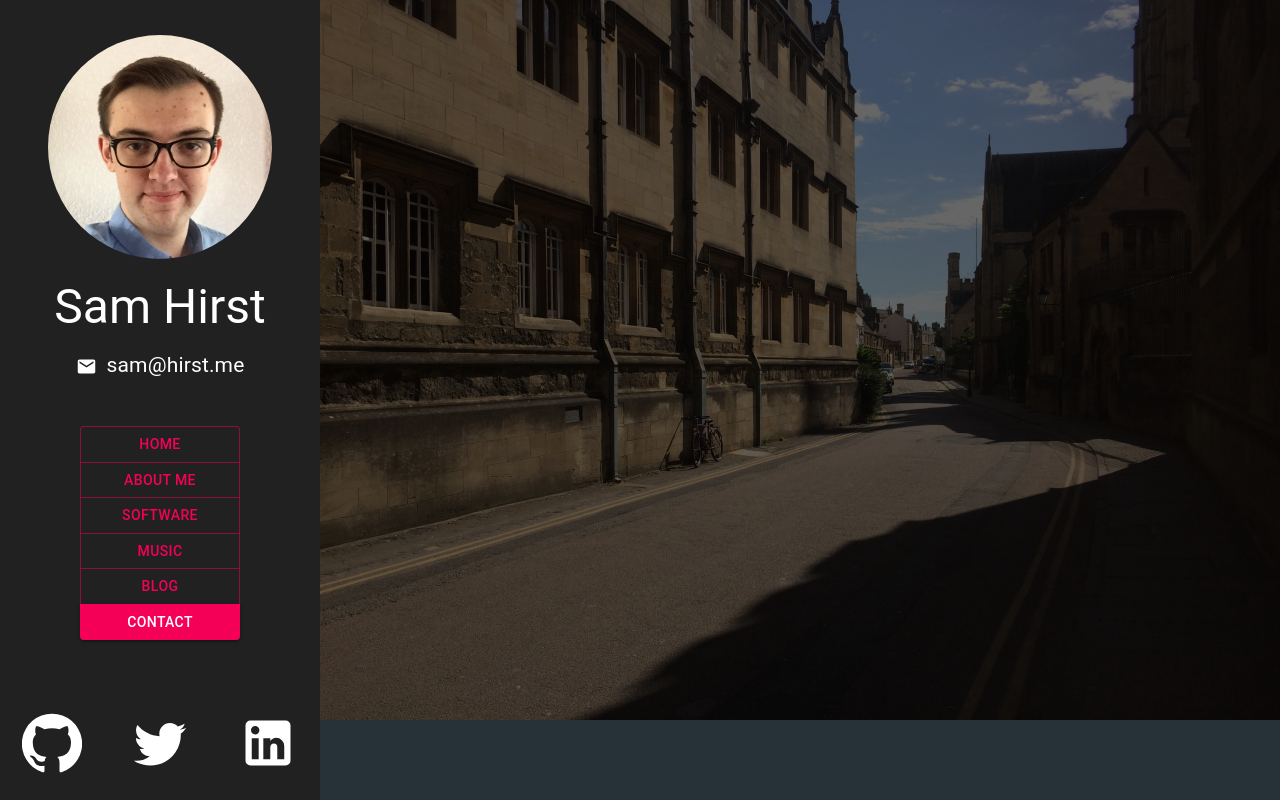
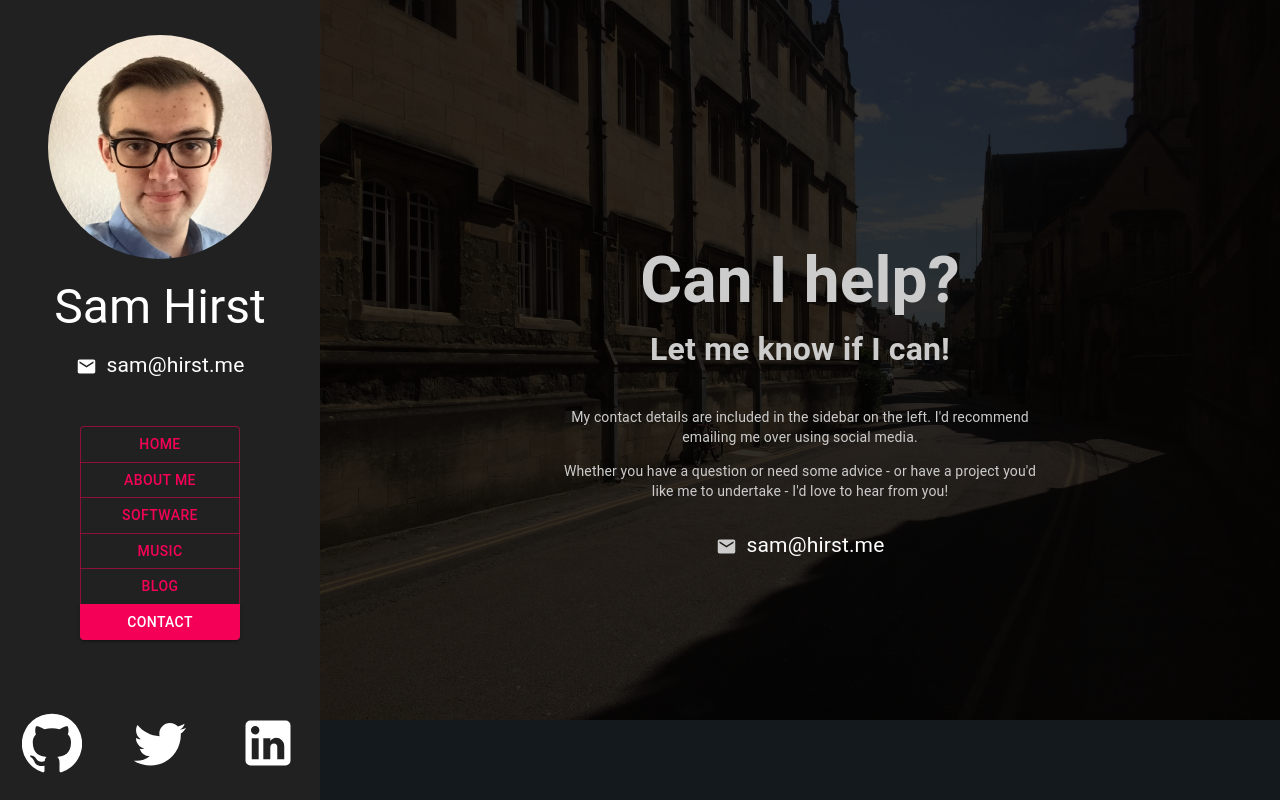
Before and after one commit to SamuelJHirst/MyWebsite, a React (Create React App) app: page / in a window 1280 px wide. Both pictures are taken after a click on the button "CONTACT". Built offline with nearby package versions, Linux system fonts and the light colour scheme.

Commit message:
added contact page content

```diff
--- a/src/components/Blog/index.tsx
+++ b/src/components/Blog/index.tsx
@@ -39,6 +39,7 @@ function Blog() {
                                 <ListItemText primary={post.title} secondary={post.date}></ListItemText>
                             </ListItem>
                         </AccordionSummary>
+                        <Box p={2} pt={0}>
                             {
                                 post.post.map((paragraph: string) => (
                                     <AccordionDetails>
@@ -46,6 +47,7 @@ function Blog() {
                                     </AccordionDetails>
                                 ))
                             }
+                        </Box>
                     </Accordion>
                 ))
             }
--- a/src/components/Contact/index.tsx
+++ b/src/components/Contact/index.tsx
@@ -1,10 +1,41 @@
 import { makeStyles } from '@material-ui/core';
 import BackgroundOverlay from '../common/BackgroundOverlay';
 import background from './background.jpg';
+import EmailIcon from '@material-ui/icons/Email';
 
 const useStyles = makeStyles({
   root: {
-
+    '& > h1': {
+      fontSize: '4rem',
+      marginTop: 0,
+      marginBottom: 0,
+    },
+    '& > h2': {
+      fontSize: '2rem',
+      marginTop: 0,
+      marginBottom: 0,
+    },
+    '& > *': {
+      maxWidth: '50%',
+      marginLeft: 'auto',
+      marginRight: 'auto',
+    },
+  },
+  email: {
+    '& > *': {
+      fontSize: '150%',
+    },
+    '& > a': {
+      marginLeft: 10,
+      position: 'relative',
+      top: '-5px',
+      color: '#FFF',
+      textDecoration: 'none',
+      transition: 'ease all 200ms',
+    },
+    '& > a:hover': {
+      color: '#AAA',
+    },
   },
 });
 
@@ -14,7 +45,16 @@ function Contact() {
   return (
     <BackgroundOverlay src={background} alt="A Street in Oxford">
       <div className={styles.root}>
-
+        <h1>Can I help?</h1>
+        <h2>Let me know if I can!</h2>
+        <br />
+        <p>My contact details are included in the sidebar on the left. I'd recommend emailing me over using social media.</p>
+        <p>Whether you have a question or need some advice - or have a project you'd like me to undertake - I'd love to hear from you!</p>
+        <br />
+        <div className={styles.email}>
+          <EmailIcon />
+          <a href="mailto:sam@hirst.me">sam@hirst.me</a>
+        </div>
       </div>
     </BackgroundOverlay>
   );
--- a/src/components/common/BackgroundOverlay/index.tsx
+++ b/src/components/common/BackgroundOverlay/index.tsx
@@ -14,7 +14,7 @@ const useStyles = makeStyles({
     width: '75%',
     height: '100%',
     backgroundColor: '#000',
-    opacity: 0.6,
+    opacity: 0.8,
     position: 'absolute',
     right: 0,
     top: 0,
```
Lines whose indentation alone changed are shown as unchanged.
